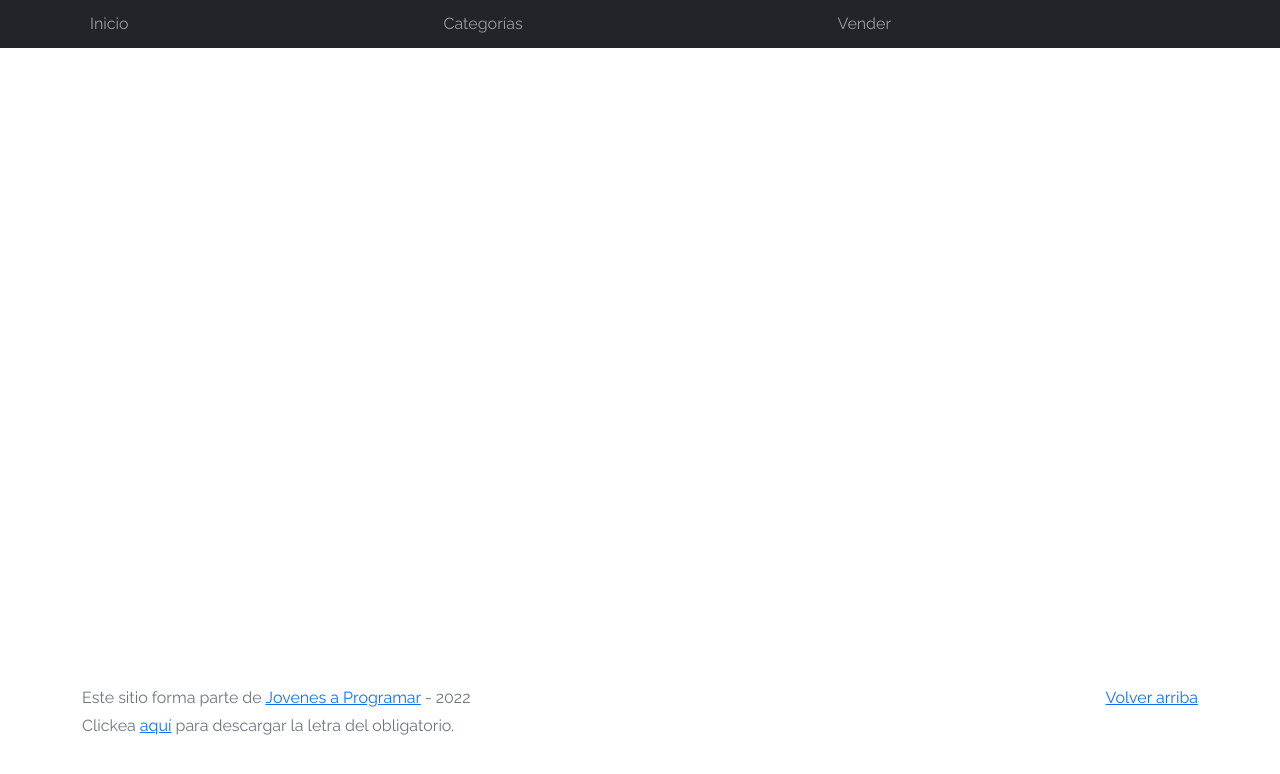
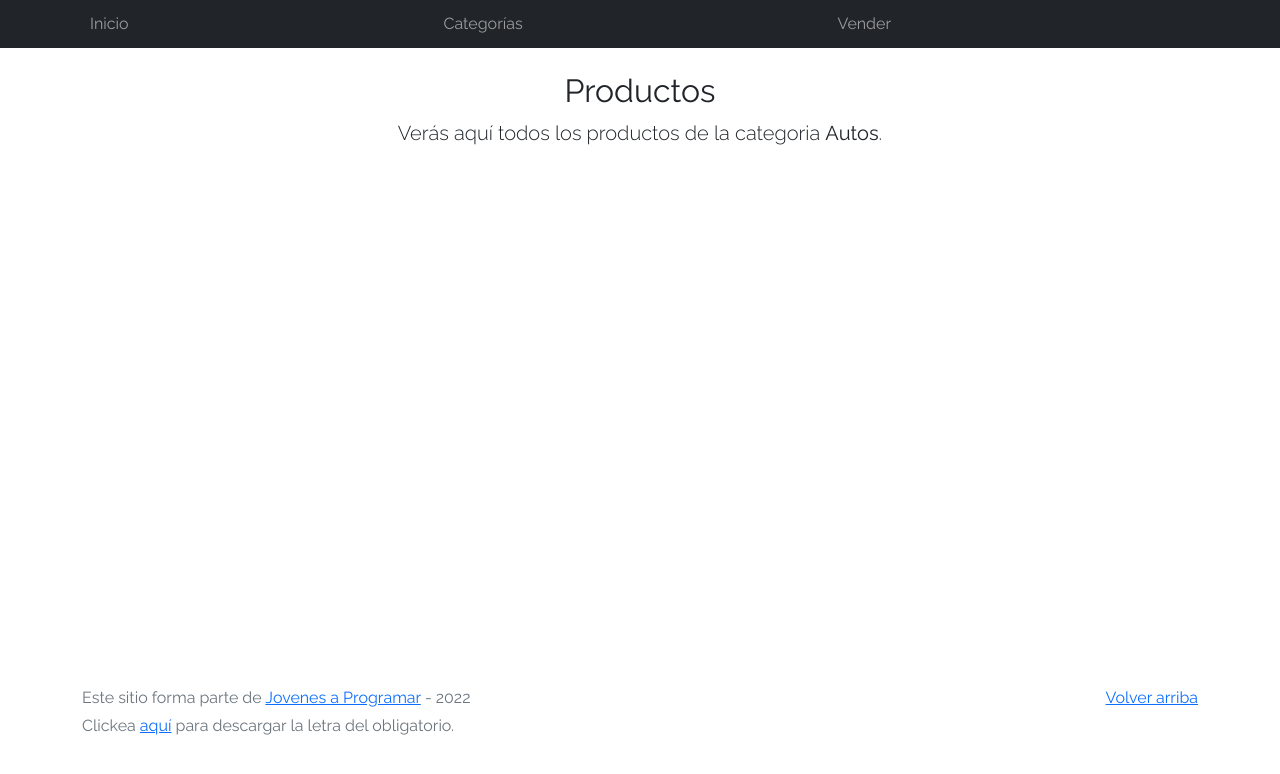
Before and after one commit to todobanners/e-comercio, a plain HTML site: page products.html in a window 1280 px wide. Drawn offline with Linux system fonts and the light colour scheme; no server answers.

Commit message:
Mejor visual en el listado

```diff
--- a/products.html
+++ b/products.html
@@ -37,9 +37,14 @@
     </div>
   </nav>
   <main class="pb-5 container">
+    <div class="text-center p-4">
+      <h2>Productos</h2>
+      <p class="lead">Verás aquí todos los productos de la categoria <b>Autos</b>.</p>
+    </div>
     <div class="container">
-      <div id="cat-list-container">
-
+      <div class="row">
+        <div id="cat-list-container">
+        </div>
       </div>
     </div>
   </main>
```
